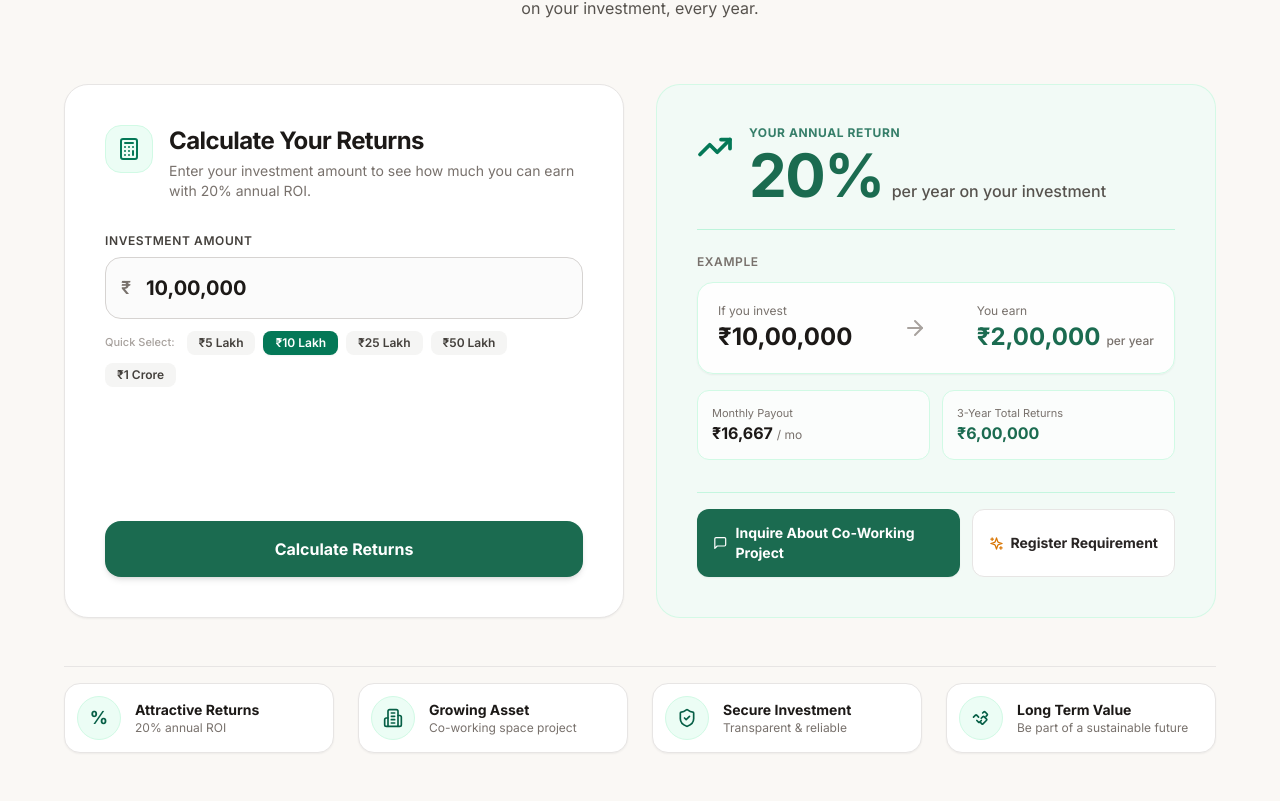
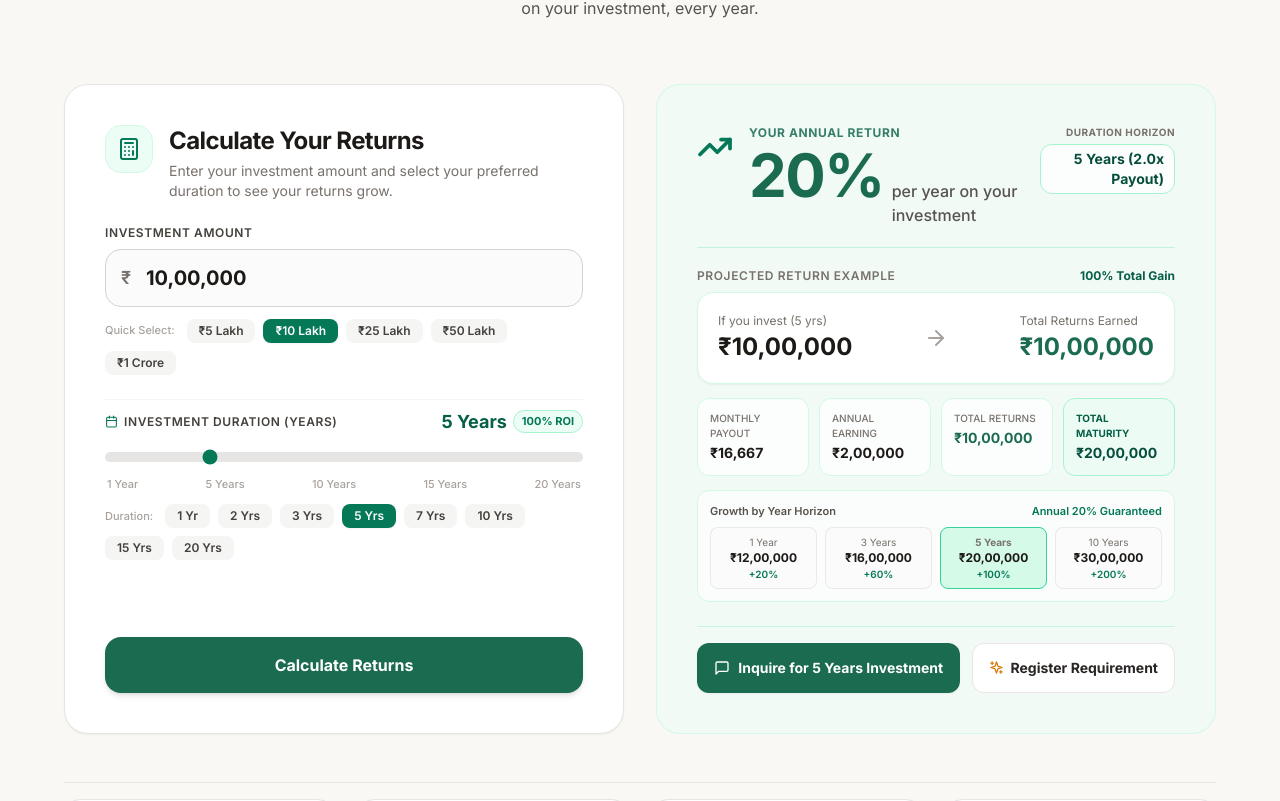
Before and after one commit to rohanjangir31/jaipur-realestate, a React (Vite) app in the folder client/: page / in a window 1280 px wide. Shown: the part 4416-5217 px from the top of the page. Built offline with nearby package versions, Linux system fonts and the light colour scheme; no server answers; a web font is replaced by a local one.

Commit message:
fix(copy): remove lista typo; feat(calc): add dynamic year range duration slider and milestone projections to ROI calculator

```diff
--- a/client/src/components/tools/PropertyCalculator.jsx
+++ b/client/src/components/tools/PropertyCalculator.jsx
@@ -1,13 +1,14 @@
 import React, { useState, useMemo } from 'react';
 import {
   Calculator, TrendingUp, Building2, ShieldCheck,
-  ArrowRight, Sparkles, MessageSquare, Phone, Check, RefreshCw
+  ArrowRight, Sparkles, MessageSquare, Check, Calendar,
+  ChevronRight, Coins, Percent
 } from 'lucide-react';
 import { CONTACT_NUMBERS } from '../../utils/contact';
 import { useInquiry } from '../../context/InquiryContext';
 
 /**
- * Format number into Indian currency display (e.g., 1000000 -> "10,00,000" or "₹10 Lakh")
+ * Format number into Indian currency display (e.g., 1000000 -> "10,00,000")
  */
 function formatIndianNumber(num) {
   if (num === '' || isNaN(num) || num === null || num === undefined) return '';
@@ -25,20 +26,27 @@ export default function PropertyCalculator() {
   const { openInquiry } = useInquiry();
   const primaryPhone = CONTACT_NUMBERS[0];
 
-  // Default investment amount: 10 Lakhs (from reference screenshot)
+  // Investment amount (default: 10 Lakhs)
   const [amount, setAmount] = useState(1000000);
   const [inputVal, setInputVal] = useState('10,00,000');
-  const [roiRate] = useState(20); // 20% annual ROI as per screenshot
+
+  // Duration in years (default: 5 years, user can select any duration 1 to 25 years)
+  const [years, setYears] = useState(5);
+
+  const [roiRate] = useState(20); // 20% annual ROI
   const [showCalculatedAlert, setShowCalculatedAlert] = useState(false);
 
   // Quick preset amounts
-  const PRESETS = [
+  const PRESETS_AMOUNT = [
     { label: '₹5 Lakh', val: 500000 },
     { label: '₹10 Lakh', val: 1000000 },
     { label: '₹25 Lakh', val: 2500000 },
     { label: '₹50 Lakh', val: 5000000 },
     { label: '₹1 Crore', val: 10000000 },
   ];
+
+  // Quick preset durations in years
+  const PRESETS_YEARS = [1, 2, 3, 5, 7, 10, 15, 20];
 
   const handleInputChange = (e) => {
     const raw = e.target.value;
@@ -47,9 +55,15 @@ export default function PropertyCalculator() {
     setInputVal(parsed > 0 ? formatIndianNumber(parsed) : '');
   };
 
-  const handlePresetClick = (val) => {
+  const handleAmountPreset = (val) => {
     setAmount(val);
     setInputVal(formatIndianNumber(val));
+    triggerCalculate();
+  };
+
+  const handleYearsChange = (val) => {
+    const parsed = Math.max(1, Math.min(30, parseInt(val, 10) || 1));
+    setYears(parsed);
     triggerCalculate();
   };
 
@@ -58,26 +72,43 @@ export default function PropertyCalculator() {
     setTimeout(() => setShowCalculatedAlert(false), 2000);
   };
 
-  // Calculations
+  // Comprehensive calculations
   const returns = useMemo(() => {
     const validAmount = Number(amount) || 0;
+    const validYears = Math.max(1, Number(years) || 1);
+
     const annualReturn = Math.round(validAmount * (roiRate / 100));
     const monthlyReturn = Math.round(annualReturn / 12);
-    const threeYearReturn = annualReturn * 3;
-    const fiveYearReturn = annualReturn * 5;
-    const totalWealthFiveYears = validAmount + fiveYearReturn;
+    const totalReturns = Math.round(annualReturn * validYears);
+    const totalMaturity = validAmount + totalReturns;
+    const totalRoiPercent = Math.round((totalReturns / (validAmount || 1)) * 100);
+    const capitalMultiple = validAmount > 0 ? (totalMaturity / validAmount).toFixed(1) : '1.0';
+
+    // Milestone projections for quick comparison
+    const milestones = [1, 3, 5, 10].map((yr) => {
+      const ret = Math.round(annualReturn * yr);
+      return {
+        years: yr,
+        returns: ret,
+        total: validAmount + ret,
+        roiPct: Math.round(roiRate * yr),
+      };
+    });
 
     return {
       investment: validAmount,
+      years: validYears,
       annualReturn,
       monthlyReturn,
-      threeYearReturn,
-      fiveYearReturn,
-      totalWealthFiveYears,
+      totalReturns,
+      totalMaturity,
+      totalRoiPercent,
+      capitalMultiple,
+      milestones,
     };
-  }, [amount, roiRate]);
+  }, [amount, years, roiRate]);
 
-  const waMessage = `Hello Jaipur Estates, I am interested in the Co-Working Space Project with ${roiRate}% annual ROI. My planned investment amount is ₹${formatIndianNumber(returns.investment)}. Please share more details.`;
+  const waMessage = `Hello Jaipur Estates, I am interested in the Co-Working Space Project with ${roiRate}% annual ROI. My planned investment is ₹${formatIndianNumber(returns.investment)} for ${returns.years} year(s). Projected returns: ₹${formatIndianNumber(returns.totalReturns)} (Total Payout: ₹${formatIndianNumber(returns.totalMaturity)}). Please share project details.`;
   const waUrl = `https://wa.me/${primaryPhone.cleanNumber}?text=${encodeURIComponent(waMessage)}`;
 
   return (
@@ -106,8 +137,8 @@ export default function PropertyCalculator() {
       <div className="grid grid-cols-1 lg:grid-cols-12 gap-8 items-stretch mb-12">
         {/* Left Card: Input Form */}
         <div className="lg:col-span-6 bg-white rounded-3xl border border-stone-200 p-7 sm:p-10 shadow-sm flex flex-col justify-between">
-          <div>
-            <div className="flex items-start gap-4 mb-8">
+          <div className="space-y-6">
+            <div className="flex items-start gap-4">
               <div className="w-12 h-12 rounded-2xl bg-emerald-50 border border-emerald-100 flex items-center justify-center text-emerald-700 shrink-0">
                 <Calculator size={24} />
               </div>
@@ -116,13 +147,13 @@ export default function PropertyCalculator() {
                   Calculate Your Returns
                 </h3>
                 <p className="text-stone-500 text-xs sm:text-sm mt-1 leading-relaxed">
-                  Enter your investment amount to see how much you can earn with 20% annual ROI.
+                  Enter your investment amount and select your preferred duration to see your returns grow.
                 </p>
               </div>
             </div>
 
-            {/* Input Label & Field */}
-            <div className="mb-6">
+            {/* ── 1. Investment Amount Field ── */}
+            <div>
               <label className="block text-xs font-semibold text-stone-700 uppercase tracking-wider mb-2">
                 Investment Amount
               </label>
@@ -136,18 +167,18 @@ export default function PropertyCalculator() {
                   value={inputVal}
                   onChange={handleInputChange}
                   placeholder="10,00,000"
-                  className="w-full bg-stone-50/70 border border-stone-300 rounded-2xl pl-10 pr-4 py-4 text-lg sm:text-xl font-bold text-stone-900 focus:outline-none focus:bg-white focus:border-emerald-600 focus:ring-2 focus:ring-emerald-600/20 transition-all"
+                  className="w-full bg-stone-50/70 border border-stone-300 rounded-2xl pl-10 pr-4 py-3.5 text-lg sm:text-xl font-bold text-stone-900 focus:outline-none focus:bg-white focus:border-emerald-600 focus:ring-2 focus:ring-emerald-600/20 transition-all"
                 />
               </div>
 
-              {/* Quick Preset Buttons */}
-              <div className="flex flex-wrap items-center gap-2 mt-3">
+              {/* Quick Preset Amount Buttons */}
+              <div className="flex flex-wrap items-center gap-1.5 sm:gap-2 mt-3">
                 <span className="text-[11px] font-medium text-stone-400 mr-1">Quick Select:</span>
-                {PRESETS.map((p) => (
+                {PRESETS_AMOUNT.map((p) => (
                   <button
                     key={p.val}
                     type="button"
-                    onClick={() => handlePresetClick(p.val)}
+                    onClick={() => handleAmountPreset(p.val)}
                     className={`px-3 py-1 rounded-lg text-xs font-semibold transition-all cursor-pointer ${
                       amount === p.val
                         ? 'bg-emerald-700 text-white shadow-sm'
@@ -159,9 +190,66 @@ export default function PropertyCalculator() {
                 ))}
               </div>
             </div>
+
+            {/* ── 2. Investment Duration (Years Range) ── */}
+            <div className="pt-2 border-t border-stone-100">
+              <div className="flex items-center justify-between mb-2">
+                <label className="text-xs font-semibold text-stone-700 uppercase tracking-wider flex items-center gap-1.5">
+                  <Calendar size={13} className="text-emerald-700" />
+                  <span>Investment Duration (Years)</span>
+                </label>
+                <div className="flex items-center gap-1.5">
+                  <span className="text-base sm:text-lg font-extrabold text-emerald-800">
+                    {years} {years === 1 ? 'Year' : 'Years'}
+                  </span>
+                  <span className="text-[11px] font-bold text-emerald-700 bg-emerald-50 border border-emerald-200 px-2 py-0.5 rounded-full">
+                    {returns.totalRoiPercent}% ROI
+                  </span>
+                </div>
               </div>
 
-          <div>
+              {/* Interactive Duration Slider */}
+              <div className="space-y-2">
+                <input
+                  type="range"
+                  min="1"
+                  max="20"
+                  step="1"
+                  value={years}
+                  onChange={(e) => handleYearsChange(e.target.value)}
+                  className="w-full h-2.5 bg-stone-200 rounded-lg appearance-none cursor-pointer accent-emerald-700"
+                />
+                <div className="flex justify-between text-[11px] text-stone-400 font-medium px-0.5">
+                  <span>1 Year</span>
+                  <span>5 Years</span>
+                  <span>10 Years</span>
+                  <span>15 Years</span>
+                  <span>20 Years</span>
+                </div>
+              </div>
+
+              {/* Quick Year Pill Selectors */}
+              <div className="flex flex-wrap items-center gap-1.5 sm:gap-2 mt-3">
+                <span className="text-[11px] font-medium text-stone-400 mr-1">Duration:</span>
+                {PRESETS_YEARS.map((yr) => (
+                  <button
+                    key={yr}
+                    type="button"
+                    onClick={() => handleYearsChange(yr)}
+                    className={`px-3 py-1 rounded-lg text-xs font-semibold transition-all cursor-pointer ${
+                      years === yr
+                        ? 'bg-emerald-700 text-white shadow-sm'
+                        : 'bg-stone-100 hover:bg-stone-200 text-stone-700'
+                    }`}
+                  >
+                    {yr} {yr === 1 ? 'Yr' : 'Yrs'}
+                  </button>
+                ))}
+              </div>
+            </div>
+          </div>
+
+          <div className="pt-6">
             <button
               type="button"
               onClick={triggerCalculate}
@@ -177,7 +265,8 @@ export default function PropertyCalculator() {
         <div className="lg:col-span-6 bg-[#F2FAF6] rounded-3xl border border-emerald-100/90 p-7 sm:p-10 flex flex-col justify-between">
           <div>
             {/* Top Stat Row */}
-            <div className="flex items-start gap-4 mb-3">
+            <div className="flex items-start justify-between gap-4 mb-3">
+              <div className="flex items-start gap-4">
                 <div className="text-emerald-700 mt-1">
                   <TrendingUp size={36} strokeWidth={2.5} />
                 </div>
@@ -186,28 +275,46 @@ export default function PropertyCalculator() {
                     YOUR ANNUAL RETURN
                   </span>
                   <div className="flex items-baseline gap-2 mt-1">
-                  <span className="text-5xl sm:text-6xl font-extrabold text-[#1b6b50] tracking-tight">
+                    <span className="text-4xl sm:text-6xl font-extrabold text-[#1b6b50] tracking-tight">
                       20%
                     </span>
-                  <span className="text-stone-600 font-medium text-sm sm:text-base">
+                    <span className="text-stone-600 font-medium text-xs sm:text-base">
                       per year on your investment
                     </span>
                   </div>
                 </div>
               </div>
 
+              {/* Duration Multiplier Badge */}
+              <div className="hidden sm:flex flex-col items-end text-right">
+                <span className="text-[10px] uppercase font-bold text-stone-500 tracking-wider">
+                  Duration Horizon
+                </span>
+                <span className="text-sm font-bold text-emerald-900 bg-white/80 border border-emerald-200 px-2.5 py-1 rounded-xl mt-1">
+                  {years} {years === 1 ? 'Year' : 'Years'} ({returns.capitalMultiple}x Payout)
+                </span>
+              </div>
+            </div>
+
             {/* Divider */}
-            <div className="border-t border-emerald-200/70 my-6" />
+            <div className="border-t border-emerald-200/70 my-5" />
 
             {/* Example Section */}
             <div>
-              <span className="text-xs font-semibold text-stone-500 uppercase tracking-wider block mb-3">
-                Example
+              <div className="flex items-center justify-between mb-2">
+                <span className="text-xs font-semibold text-stone-500 uppercase tracking-wider">
+                  Projected Return Example
                 </span>
+                <span className="text-xs font-bold text-emerald-800">
+                  {returns.totalRoiPercent}% Total Gain
+                </span>
+              </div>
 
-              <div className="flex flex-col sm:flex-row sm:items-center justify-between gap-4 bg-white/90 rounded-2xl p-5 border border-emerald-100 shadow-sm">
+              <div className="flex flex-col sm:flex-row sm:items-center justify-between gap-4 bg-white/95 rounded-2xl p-5 border border-emerald-100 shadow-sm">
                 <div>
-                  <span className="text-xs text-stone-500 block mb-0.5">If you invest</span>
+                  <span className="text-xs text-stone-500 block mb-0.5">
+                    If you invest ({years} {years === 1 ? 'yr' : 'yrs'})
+                  </span>
                   <span className="text-xl sm:text-2xl font-bold text-stone-900">
                     ₹{formatIndianNumber(returns.investment)}
                   </span>
@@ -218,34 +325,74 @@ export default function PropertyCalculator() {
                 </div>
 
                 <div>
-                  <span className="text-xs text-stone-500 block mb-0.5">You earn</span>
+                  <span className="text-xs text-stone-500 block mb-0.5">
+                    Total Returns Earned
+                  </span>
                   <span className="text-xl sm:text-2xl font-extrabold text-[#1b6b50]">
-                    ₹{formatIndianNumber(returns.annualReturn)}
+                    ₹{formatIndianNumber(returns.totalReturns)}
                   </span>
-                  <span className="text-xs text-stone-500 ml-1.5 font-medium">per year</span>
                 </div>
               </div>
 
-              {/* Monthly & Multi-Year Breakdown */}
-              <div className="grid grid-cols-2 gap-3 mt-4">
-                <div className="bg-white/70 rounded-xl p-3.5 border border-emerald-100">
-                  <span className="text-[11px] text-stone-500 block">Monthly Payout</span>
-                  <span className="text-sm sm:text-base font-bold text-stone-900">
-                    ₹{formatIndianNumber(returns.monthlyReturn)} <span className="text-xs font-normal text-stone-500">/ mo</span>
+              {/* 4 Metrics Grid */}
+              <div className="grid grid-cols-2 sm:grid-cols-4 gap-2.5 mt-3.5">
+                <div className="bg-white/80 rounded-xl p-3 border border-emerald-100 text-center sm:text-left">
+                  <span className="text-[10px] text-stone-500 block uppercase font-medium">Monthly Payout</span>
+                  <span className="text-xs sm:text-sm font-bold text-stone-900 block mt-0.5">
+                    ₹{formatIndianNumber(returns.monthlyReturn)}
                   </span>
                 </div>
-                <div className="bg-white/70 rounded-xl p-3.5 border border-emerald-100">
-                  <span className="text-[11px] text-stone-500 block">3-Year Total Returns</span>
-                  <span className="text-sm sm:text-base font-bold text-[#1b6b50]">
-                    ₹{formatIndianNumber(returns.threeYearReturn)}
+
+                <div className="bg-white/80 rounded-xl p-3 border border-emerald-100 text-center sm:text-left">
+                  <span className="text-[10px] text-stone-500 block uppercase font-medium">Annual Earning</span>
+                  <span className="text-xs sm:text-sm font-bold text-stone-900 block mt-0.5">
+                    ₹{formatIndianNumber(returns.annualReturn)}
                   </span>
+                </div>
+
+                <div className="bg-white/80 rounded-xl p-3 border border-emerald-100 text-center sm:text-left">
+                  <span className="text-[10px] text-stone-500 block uppercase font-medium">Total Returns</span>
+                  <span className="text-xs sm:text-sm font-bold text-[#1b6b50] block mt-0.5">
+                    ₹{formatIndianNumber(returns.totalReturns)}
+                  </span>
+                </div>
+
+                <div className="bg-emerald-50/80 rounded-xl p-3 border border-emerald-200 text-center sm:text-left">
+                  <span className="text-[10px] text-emerald-800 block uppercase font-bold">Total Maturity</span>
+                  <span className="text-xs sm:text-sm font-extrabold text-emerald-900 block mt-0.5">
+                    ₹{formatIndianNumber(returns.totalMaturity)}
+                  </span>
+                </div>
+              </div>
+
+              {/* Duration Comparison Milestones */}
+              <div className="mt-3.5 bg-white/70 rounded-xl p-3 border border-emerald-100 text-xs">
+                <div className="flex items-center justify-between text-[11px] font-semibold text-stone-600 mb-2">
+                  <span>Growth by Year Horizon</span>
+                  <span className="text-emerald-700">Annual 20% Guaranteed</span>
+                </div>
+                <div className="grid grid-cols-4 gap-2 text-center">
+                  {returns.milestones.map((m) => (
+                    <div
+                      key={m.years}
+                      className={`p-1.5 rounded-lg border transition-all ${
+                        years === m.years
+                          ? 'bg-emerald-100/90 border-emerald-400 font-bold'
+                          : 'bg-stone-50/80 border-stone-200/80'
+                      }`}
+                    >
+                      <div className="text-[10px] text-stone-500">{m.years} {m.years === 1 ? 'Year' : 'Years'}</div>
+                      <div className="text-xs text-stone-900 font-bold">₹{formatIndianNumber(m.total)}</div>
+                      <div className="text-[10px] text-emerald-700 font-semibold">+{m.roiPct}%</div>
+                    </div>
+                  ))}
                 </div>
               </div>
             </div>
           </div>
 
           {/* Action CTAs */}
-          <div className="mt-8 pt-4 border-t border-emerald-200/60 flex flex-col sm:flex-row gap-3">
+          <div className="mt-6 pt-4 border-t border-emerald-200/60 flex flex-col sm:flex-row gap-3">
             <a
               href={waUrl}
               target="_blank"
@@ -253,7 +400,7 @@ export default function PropertyCalculator() {
               className="flex-1 bg-[#1b6b50] hover:bg-[#155a43] text-white text-xs sm:text-sm font-bold py-3.5 px-4 rounded-xl flex items-center justify-center gap-2 transition-all shadow-sm"
             >
               <MessageSquare size={16} />
-              <span>Inquire About Co-Working Project</span>
+              <span>Inquire for {years} {years === 1 ? 'Year' : 'Years'} Investment</span>
             </a>
             <button
               type="button"
--- a/client/src/pages/Home.jsx
+++ b/client/src/pages/Home.jsx
@@ -499,8 +499,7 @@ export default function Home() {
                 Property Owners &amp; Sellers
               </span>
               <h2 className="text-4xl sm:text-5xl font-serif text-white font-normal leading-tight mb-5">
-                Want to sell, lease, or list<br className="hidden sm:block" />
-                a property on Airbnb?
+                Want to sell, rent, or host on Airbnb?
               </h2>
               <p className="text-stone-400 text-base leading-relaxed">
                 Connect directly with our local team. We connect your property to genuine buyers,
```
Also changed, not shown: 1 other file (tests, documents, lock files or other folders). Lines whose indentation alone changed are shown as unchanged.
